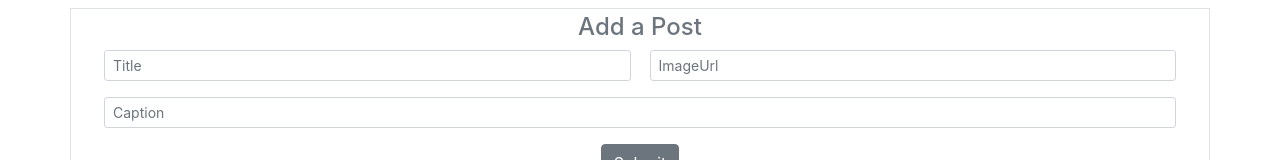
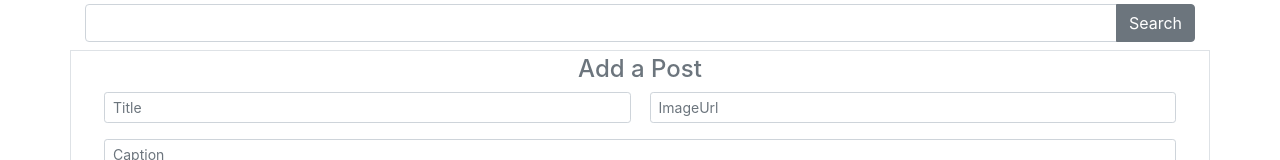
Before and after one commit to iparkerhodge/Gifter, a React (Create React App) app in the folder client/gifter/: page / in a window 1280 px wide. Shown: the top 160 px of the page. Built offline with nearby package versions, Linux system fonts and the light colour scheme; no server answers.

Commit message:
added search bar to post list view

```diff
--- a/client/gifter/src/App.js
+++ b/client/gifter/src/App.js
@@ -3,11 +3,13 @@ import "./App.css";
 import { PostProvider } from "./providers/PostProvider";
 import PostList from "./components/PostList";
 import AddPostForm from "./components/PostForm";
+import SearchPosts from "./components/SearchPost";
 
 function App() {
   return (
     <div className="App">
       <PostProvider>
+        <SearchPosts />
         <AddPostForm />
         <PostList />
       </PostProvider>
--- /dev/null
+++ b/client/gifter/src/components/SearchPost.js
@@ -0,0 +1,19 @@
+import React, { useRef } from 'react'
+import { InputGroup, Input, InputGroupAddon, Button } from 'reactstrap'
+
+const SearchPosts = () => {
+    const Search = useRef()
+
+    return (
+        <div className='container mt-1'>
+            <InputGroup>
+                <Input type='text' innerRef={Search} />
+                <InputGroupAddon addonType='append'>
+                    <Button>Search</Button>
+                </InputGroupAddon>
+            </InputGroup>
+        </div>
+    )
+}
+
+export default SearchPosts
```
